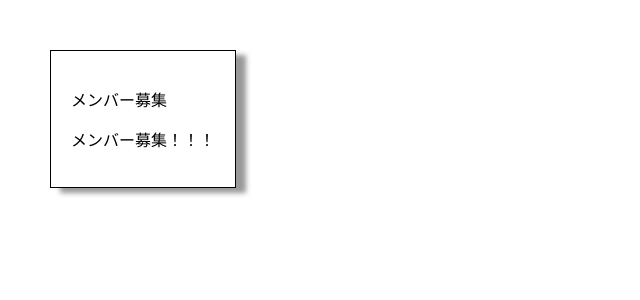
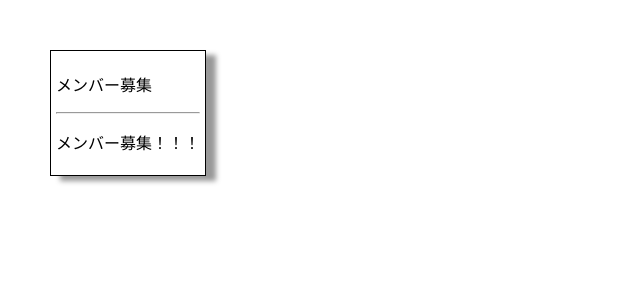
Before and after one commit to misaku54/my-react, a React (Create React App) app: page / in a window 1280 px wide. Shown: the top 300 px of the page, without its empty margins (0-640 px from the left). Built offline with nearby package versions, Linux system fonts and the light colour scheme.

Commit message:
[add]3-3-6

```diff
--- /dev/null
+++ b/src/chap03/TitlePanel.jsx
@@ -0,0 +1,20 @@
+export default function TitlePanel({children}) {
+  const title = children.find(elem => elem.key === 'title');
+  const body  = children.find(elem => elem.key === 'body');
+
+  return (
+    <div style={{
+      margin: 50,
+      padding: 5,
+      border: '1px solid #000',
+      width: 'fit-content',
+      boxShadow: '10px 5px 5px #999',
+      backgroundColor: '#fff'
+    }}>
+      {title}
+      <hr/>
+      {body}
+    </div>
+
+  );
+}
--- a/src/index.js
+++ b/src/index.js
@@ -3,17 +3,16 @@ import ReactDOM from 'react-dom/client';
 import './index.css';
 // import App from './App';
 import reportWebVitals from './reportWebVitals';
-// import StateBasic from './chap03/StateBasic';
-import StyledPanel from './chap03/StyledPanel';
+import TitlePanel from './chap03/TitlePanel';
 
 const root = ReactDOM.createRoot(document.getElementById('root'));
 
 // Number オブジェクトのインスタンスメソッドである toLocaleString は、数値を指定したロケールとオプションに応じた形式で文字列に変換した値を取得することができます
 root.render(
-  <StyledPanel>
-    <p>メンバー募集</p>
-    <p>メンバー募集！！！</p>
-  </StyledPanel>
+  <TitlePanel>
+    <p key='title'>メンバー募集</p>
+    <p key='body'>メンバー募集！！！</p>
+  </TitlePanel>
 );
 
 
```
